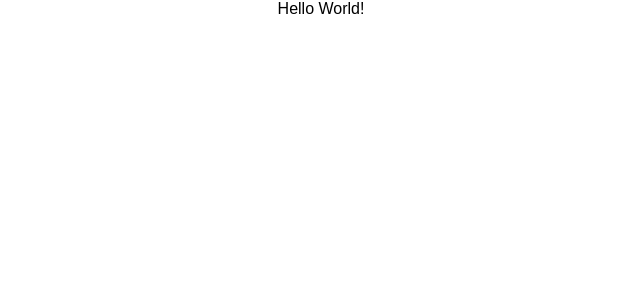
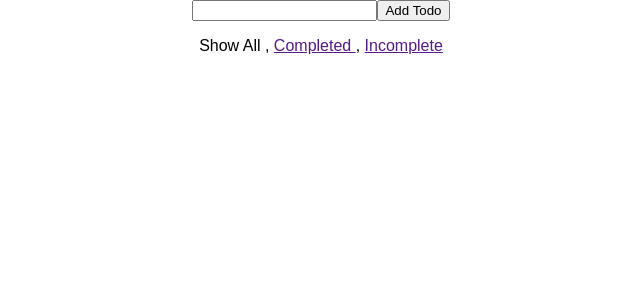
Before and after one commit to tianhuil/react-redux-tutorial-ts, a React (Create React App) app: page / in a window 1280 px wide. Shown: the top 300 px of the page, without its empty margins (319-959 px from the left). Built offline with nearby package versions, Linux system fonts and the light colour scheme; the HTML template or start-up script is replaced by a standard one.

Commit message:
Add todo

```diff
--- a/src/App.tsx
+++ b/src/App.tsx
@@ -1,7 +1,11 @@
 import * as React  from 'react';
 import { Provider } from 'react-redux'
 import { createStore } from 'redux'
+
 import './App.css';
+import { FooterComponent } from './components/footer'
+import { AddTodoContainer } from './containers/add-todo'
+import { TodoListContainer } from './containers/todo-list'
 import reducer from './state/reducers'
 
 const store = createStore(reducer)
@@ -9,7 +13,9 @@ const store = createStore(reducer)
 const App: React.SFC<{}> = () => (
   <Provider store={store}>
     <div className="App">
-      Hello World!
+      <AddTodoContainer />
+      <TodoListContainer />
+      <FooterComponent />
     </div>
    </Provider>
 )
--- a/src/components/footer.tsx
+++ b/src/components/footer.tsx
@@ -1,6 +1,8 @@
 import * as React from 'react';
+
+import { LinkContainer } from '../containers/link'
 import { Filter } from '../state/state'
-import { LinkContainer } from '../containers/link'
+
 
 export const FooterComponent: React.SFC<{}> = () => (
   <div>
--- a/src/components/todo-list.tsx
+++ b/src/components/todo-list.tsx
@@ -1,13 +1,22 @@
 import * as React from 'react';
+
+import { Todo } from '../state/state';
 import { TodoComponent } from './todo';
-import { Todo } from '../state/state';
 
-export const TodoListComponent: React.SFC<Todo[]> = (todos: Todo[], onClick) => (
+
+interface IPropsx {
+  todos: ReadonlyArray<Todo>,
+  onClick: (_ :number) => void,
+}
+
+export const TodoListComponent: React.SFC<IPropsx> = ({todos, onClick}) => (
   <ul>
-    {todos.map((todo: Todo) => (
+    { // tslint:disable-next-line jsx-no-lambda
+      todos.map((todo: Todo) => (
       <TodoComponent
         key={todo.id}
         todo={todo}
+        // tslint:disable-next-line jsx-no-lambda
         onClick={() => onClick(todo.id)}
       />
     ))}
--- a/src/components/todo.tsx
+++ b/src/components/todo.tsx
@@ -1,12 +1,14 @@
 import * as React from 'react';
+
 import { Todo } from '../state/state'
 
-interface Props {
+
+interface IProps {
   onClick: () => void,
   todo: Todo,
 };
 
-export const TodoComponent: React.SFC<Props> = ({onClick, todo}) => (
+export const TodoComponent: React.SFC<IProps> = ({onClick, todo}) => (
   <li key={todo.id}
     onClick={onClick}
     style={{textDecoration: todo.completed ? 'line-through' : 'none'}}
--- /dev/null
+++ b/src/containers/add-todo.tsx
@@ -0,0 +1,34 @@
+import * as React from 'react'
+import { connect } from 'react-redux'
+import { Dispatch } from 'redux'
+
+import { addTodo } from '../state/actions'
+
+interface IProps {
+  dispatch: Dispatch,
+}
+
+const AddTodoComponent: React.SFC<IProps> = ({dispatch}) => {
+  let input: HTMLInputElement | null;
+
+  return (<div>
+    <form onSubmit={
+      // tslint:disable-next-line jsx-no-lambda
+      (e) => {
+        e.preventDefault();
+        if (!input || !input.value.trim()) {
+          return
+        }
+        dispatch(addTodo(input.value))
+        input.value = ''
+      }
+    }>
+      <input ref={ref => {input = ref}}/>
+      <button type="submit">
+        Add Todo
+      </button>
+    </form>
+  </div>)
+}
+
+export const AddTodoContainer = connect()(AddTodoComponent)
--- a/src/containers/link.tsx
+++ b/src/containers/link.tsx
@@ -1,19 +1,25 @@
-import * as React from 'react';
+import * as React from 'react'
 import { connect } from 'react-redux'
-import { LinkComponent } from '../components/Link'
+import { Dispatch } from 'redux'
+
+import { LinkComponent } from '../components/link'
 import { setFilter } from '../state/actions'
-import { State, Filter } from '../state/state'
+import { Filter, State } from '../state/state'
 
-interface Props {
+interface IProps {
   filter: Filter
   children: React.ReactNode,
 }
 
+const mapStateToProps = (state: State, props: IProps) => ({
+  active: (props.filter === state.filter)
+})
+
+const mapDispatchToProps =(dispatch: Dispatch, props: IProps) => ({
+  onClick: () => dispatch(setFilter(props.filter))
+})
+
 export const LinkContainer = connect(
-  (state: State, props: Props) => ({
-    active: props.filter == state.filter
-  }),
-  (dispatch, props: Props) => ({
-    onClick: () => dispatch(setFilter(props.filter))
-  }),
+  mapStateToProps,
+  mapDispatchToProps,
 )(LinkComponent)
--- a/src/containers/todo-list.tsx
+++ b/src/containers/todo-list.tsx
@@ -1,26 +1,32 @@
 import { connect } from 'react-redux';
-import { State, Todo } from '../state/state';
-import { Filter } from '../state/state';
+import { Dispatch } from 'redux'
+
+import { TodoListComponent } from '../components/todo-list'
 import { toggleTodo } from '../state/actions';
-import { TodoListComponent } from '../components/todo-list'
+import { Filter, State, Todo } from '../state/state';
 
-function getTodos(todos: ReadOnlyArray<Todo>, filter: Filter): ReadOnlyArray<Todo> {
+
+function getTodos(todos: ReadonlyArray<Todo>, filter: Filter): ReadonlyArray<Todo> {
   switch (filter) {
     case Filter.SHOW_COMPLETED:
-			return todos.map(t => t.completed)
+      return todos.filter(t => t.completed)
     case Filter.SHOW_INCOMPLETE:
-			return todos.map(t => !t.completed)
+      return todos.filter(t => !t.completed)
     case Filter.SHOW_ALL:
     default:
       return todos
   }
 }
 
-export const TodoListContainer = connect(
-	(state: State) => ({
+const mapStateToProps = (state: State) => ({
   todos: getTodos(state.todos, state.filter)
-	}),
-	(dispatch) => ({
+})
+
+const mapDispatchToProps = (dispatch: Dispatch) => ({
   onClick: (id: number) => dispatch(toggleTodo(id))
  })
+
+export const TodoListContainer = connect(
+  mapStateToProps,
+  mapDispatchToProps,
 )(TodoListComponent)
```
Also changed, not shown: src/components/link.tsx (+5 -4 lines). Lines whose indentation alone changed are shown as unchanged.
